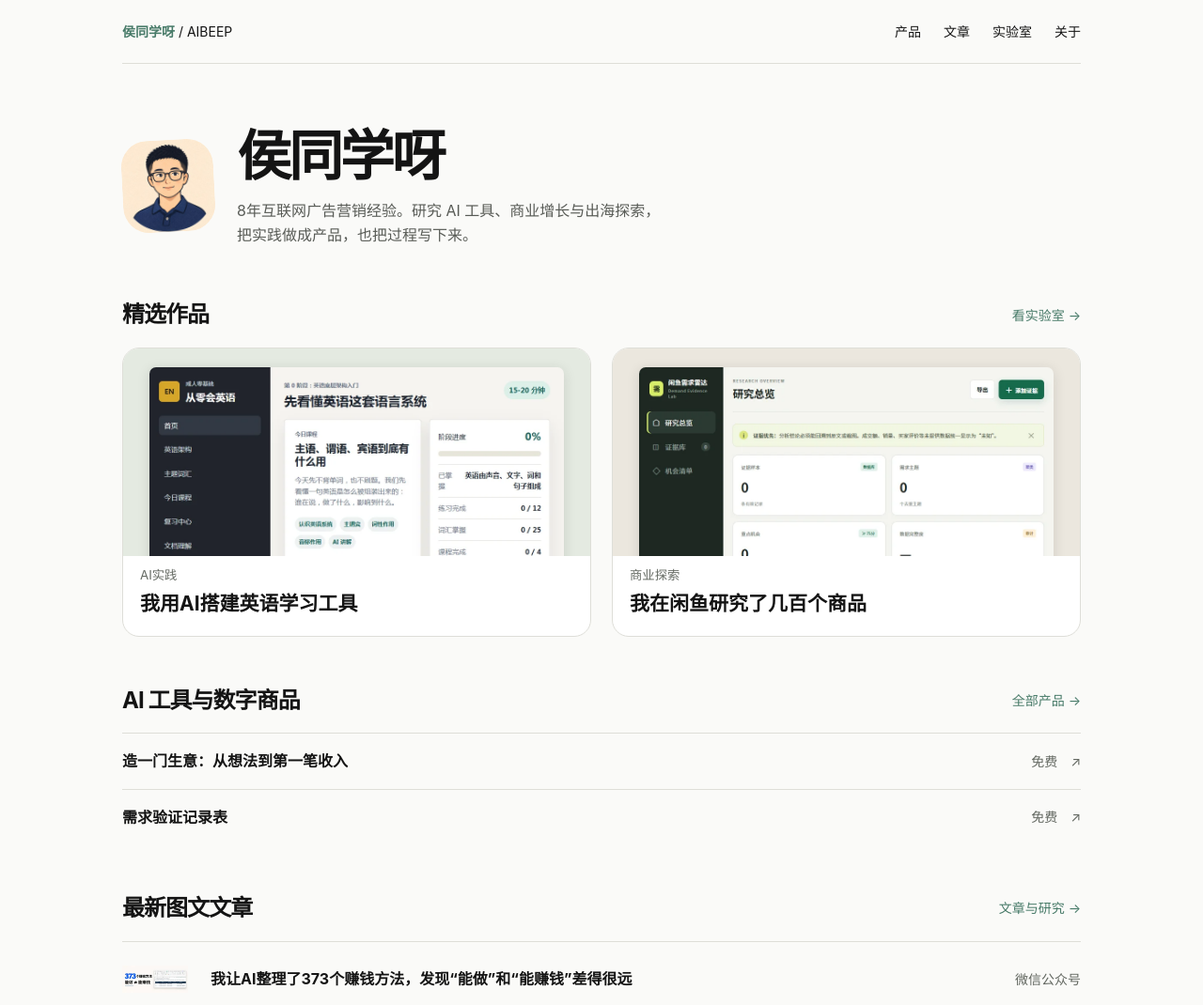
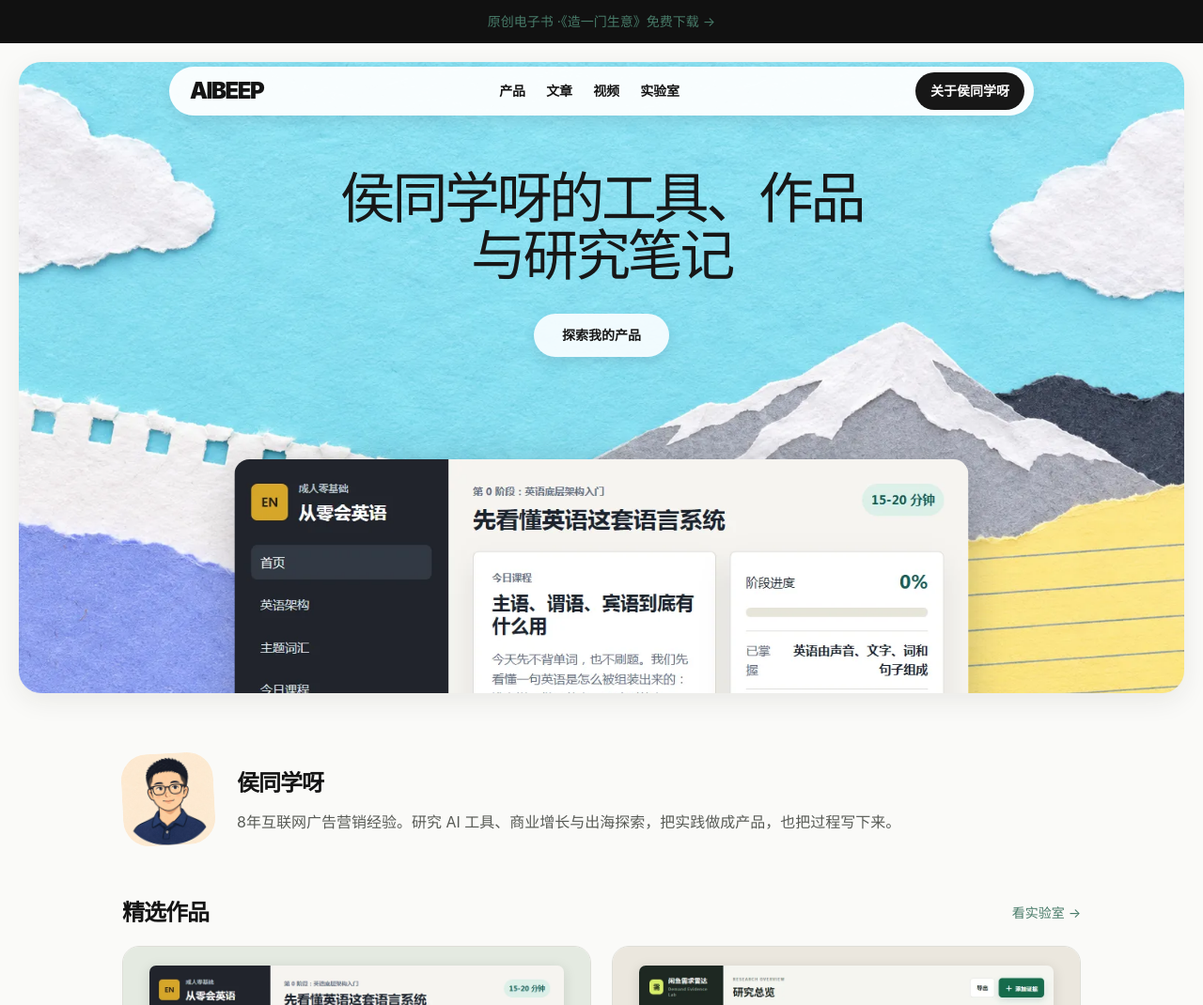
Before and after one commit to 2224878257-pixel/hou-website, a plain HTML site: page index.html in a window 1280 px wide. Shown: the top 1070 px of the page at 94% size. Drawn offline with Linux system fonts and the light colour scheme.

Commit message:
Match Craft hero composition in creator prototype

```diff
--- a/assets/folio.css
+++ b/assets/folio.css
@@ -13,3 +13,13 @@ body:has(.hero) header{background:var(--paper)}body:has(.hero) main{max-width:10
 :focus-visible{outline:3px solid var(--sage);outline-offset:3px}
 @media(max-width:650px){.folio-nav,.folio-nav div{gap:12px}.folio-nav{flex-wrap:wrap}.signature{align-items:flex-start;flex-direction:column;padding:36px 0;gap:16px}.signature img{width:74px;height:74px}.signature br{display:none}.works{grid-template-columns:1fr}.rows a,.shelf{gap:12px}.folio h2{font-size:21px}.rows span{max-width:35%}.hero img{max-height:230px}.folio section:not(.signature){margin-bottom:34px}}
 @media(prefers-reduced-motion:reduce){.work{transition:none}.work:hover{transform:none}}
+.studio-news,.folio .studio-stage{width:calc(100vw - 40px);margin-left:calc((100% - 100vw + 40px)/2)}
+.folio .studio-news{display:block;width:100vw;margin-left:calc((100% - 100vw)/2);text-align:center;background:#111;color:#f1e4bd;font-size:14px;line-height:46px}
+.folio section.studio-stage{position:relative;isolation:isolate;overflow:hidden;height:clamp(600px,52.5vw,810px);margin-top:20px;margin-bottom:0;background:#abe0f1 url(studio-paper.webp) center/cover;border-radius:24px;text-align:center;box-shadow:0 8px 28px #28201714}
+.studio-nav{width:min(920px,94%);margin:5px auto;min-height:52px;padding:6px 10px 6px 22px;background:#fffffff0;border-radius:100px;display:flex;align-items:center;justify-content:space-between;box-sizing:border-box;box-shadow:0 5px 16px #18323e20}.studio-nav div{display:flex;gap:22px}.studio-nav a,.studio-cta{font-size:14px;font-weight:600}.studio-nav .studio-brand{font:900 24px/1 Inter,Arial,sans-serif;letter-spacing:-1.5px}.studio-nav .studio-about{background:#171717;color:white;padding:8px 16px;border-radius:40px}
+.studio-stage h1{font-family:"Songti SC","SimSun",serif;font-weight:500;font-size:clamp(42px,4.6vw,70px);line-height:1.03;letter-spacing:-.055em;color:#171717;margin:clamp(48px,4.7vw,78px) 12px 30px}
+.folio .studio-cta{display:inline-block;background:#f9fdffed;color:#171717;padding:11px 30px;border-radius:28px;box-shadow:0 5px 12px #34566a28}.studio-window{display:block;position:absolute;top:63%;left:50%;transform:translateX(-50%);width:63%;max-width:900px;overflow:hidden;border-radius:16px 16px 0 0;box-shadow:0 12px 44px #3334}.studio-window img{display:block;width:100%;height:auto}
+body:has(.hero) .hero{background:#e4eef1 url(studio-paper.webp) center/cover}.hero>div{background:#fffef9f5;border-radius:16px;padding:18px}.hero img{filter:drop-shadow(0 6px 12px #2a2a2a25)}
+@media(max-width:650px){.folio .studio-stage{width:calc(100vw - 16px);margin-left:calc((100% - 100vw + 16px)/2);margin-top:8px;height:535px;border-radius:17px}.studio-nav{padding:6px 9px;gap:6px}.studio-nav div{gap:9px}.studio-nav a{font-size:12px}.studio-nav .studio-brand{font-size:19px}.studio-nav .studio-about{padding:6px 8px}.studio-stage h1{font-size:clamp(32px,8.1vw,44px);margin-top:55px}.studio-window{width:89%;top:61%}.folio .studio-news{font-size:12px;line-height:34px}}
+.folio section.studio-stage:not(.signature){margin-inline:calc((100% - 100vw + 40px)/2)}
+@media(max-width:650px){.folio section.studio-stage:not(.signature){margin-inline:calc((100% - 100vw + 16px)/2)}}
--- a/assets/marc-home.js
+++ b/assets/marc-home.js
@@ -3,8 +3,11 @@ const heading = (title, href, label) => `<div class="folio-heading"><h2>${title}
 const work = (image,title,category,href) => `<a class="work" href="${href}"><div class="work-art"><img src="assets/${image}" alt=""></div><small>${category}</small><h3>${title}</h3></a>`;
 function homeSections(){
  const english=site.notes.find(n=>n.slug==='english'), market=site.notes.find(n=>n.slug==='xianyu');
- return `<div class="folio"><nav class="folio-nav" aria-label="主页导航"><a href="#home"><b>侯同学呀</b> / AIBEEP</a><div><a href="/products/">产品</a><a href="#notes">文章</a><a href="/lab/">实验室</a><a href="#about">关于</a></div></nav>
- <section class="signature"><img src="assets/avatar.jpg" alt="侯同学呀"><div><h1>侯同学呀</h1><p>8年互联网广告营销经验。研究 AI 工具、商业增长与出海探索，<br>把实践做成产品，也把过程写下来。</p></div></section>
+ return `<div class="folio"><a class="studio-news" href="/products/build-a-business/">原创电子书 ·《造一门生意》免费下载 →</a>
+ <section class="studio-stage"><nav class="studio-nav" aria-label="主页导航"><a class="studio-brand" href="#home">AIBEEP</a><div><a href="/products/">产品</a><a href="#notes">文章</a><a href="#videos">视频</a><a href="/lab/">实验室</a></div><a class="studio-about" href="#about">关于侯同学呀</a></nav>
+ <h1>侯同学呀的工具、作品<br>与研究笔记</h1><a class="studio-cta" href="/products/">探索我的产品</a>
+ <a class="studio-window" href="#note/english" aria-label="查看从零会英语项目"><img src="assets/research-english.webp" alt="从零会英语课程首页"></a></section>
+ <section class="signature"><img src="assets/avatar.jpg" alt="侯同学呀"><div><h2>侯同学呀</h2><p>8年互联网广告营销经验。研究 AI 工具、商业增长与出海探索，把实践做成产品，也把过程写下来。</p></div></section>
  <section>${heading('精选作品','/lab/','看实验室')}<div class="works">${[english,market].filter(Boolean).map(n=>work(n.image,n.title,n.category,'#note/'+n.slug)).join('')}</div></section>
  <section>${heading('AI 工具与数字商品','/products/','全部产品')}<div class="rows">${site.catalog.map(p=>`<a href="/products/${p.slug}/"><b>${p.name}</b><span>${p.price}　↗</span></a>`).join('')}</div></section>
  <section>${heading('最新图文文章','#notes','文章与研究')}<div class="rows">${[featuredArticle,...site.notes].map(n=>`<a href="${n.href||'#note/'+n.slug}"><img loading="lazy" src="assets/${n.thumbnail||n.image}" alt=""><b>${n.title}</b><span>${n.category}</span></a>`).join('')}</div></section>
```
Also changed, not shown: assets/studio-paper.webp (added).
